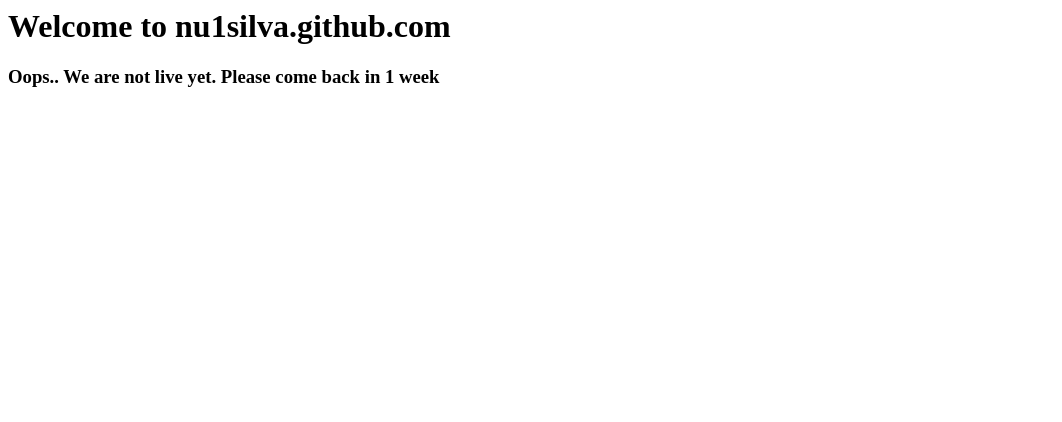
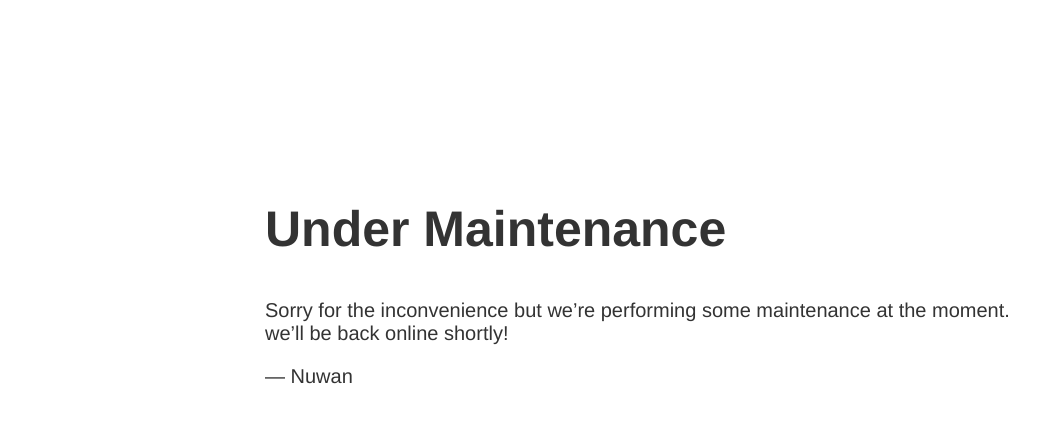
Before and after one commit to nu1silva/nu1silva.github.io, a plain HTML site: page index.html in a window 1280 px wide. Shown: the whole page, without its empty margins (0-1062 px from the left). Drawn offline with Linux system fonts and the light colour scheme.

Commit message:
Updated to maintenance mode

```diff
--- a/index.html
+++ b/index.html
@@ -1,2 +1,18 @@
-<h1>Welcome to nu1silva.github.com</h1>
-<h3>Oops.. We are not live yet. Please come back in 1 week</h3>
+<!doctype html>
+<title>Maintenance underway...</title>
+<style>
+  body { text-align: center; padding: 150px; }
+  h1 { font-size: 50px; }
+  body { font: 20px Helvetica, sans-serif; color: #333; }
+  article { display: block; text-align: left; width: 750px; margin: 0 auto; }
+  a { color: #dc8100; text-decoration: none; }
+  a:hover { color: #333; text-decoration: none; }
+</style>
+
+<article>
+    <h1>Under Maintenance</h1>
+    <div>
+        <p>Sorry for the inconvenience but we&rsquo;re performing some maintenance at the moment. we&rsquo;ll be back online shortly!</p>
+        <p>&mdash; Nuwan</p>
+    </div>
+</article>
```
